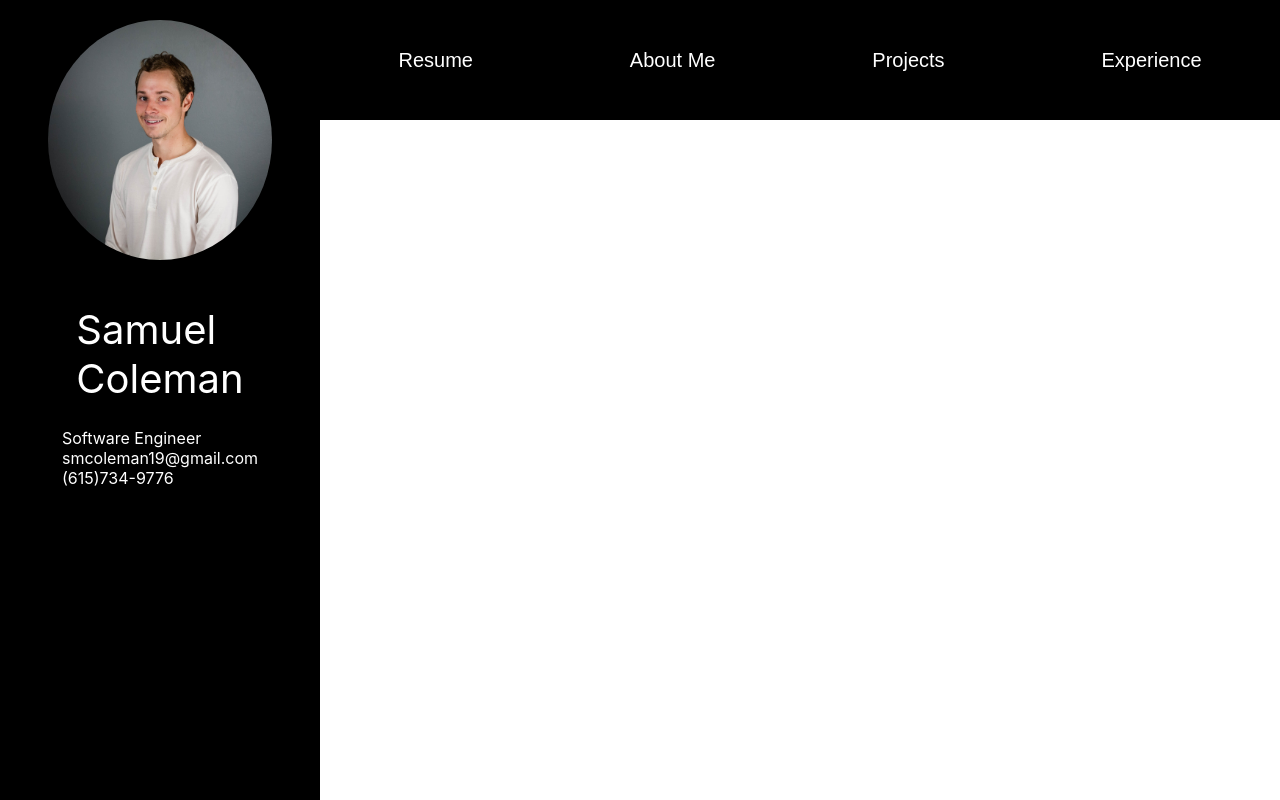
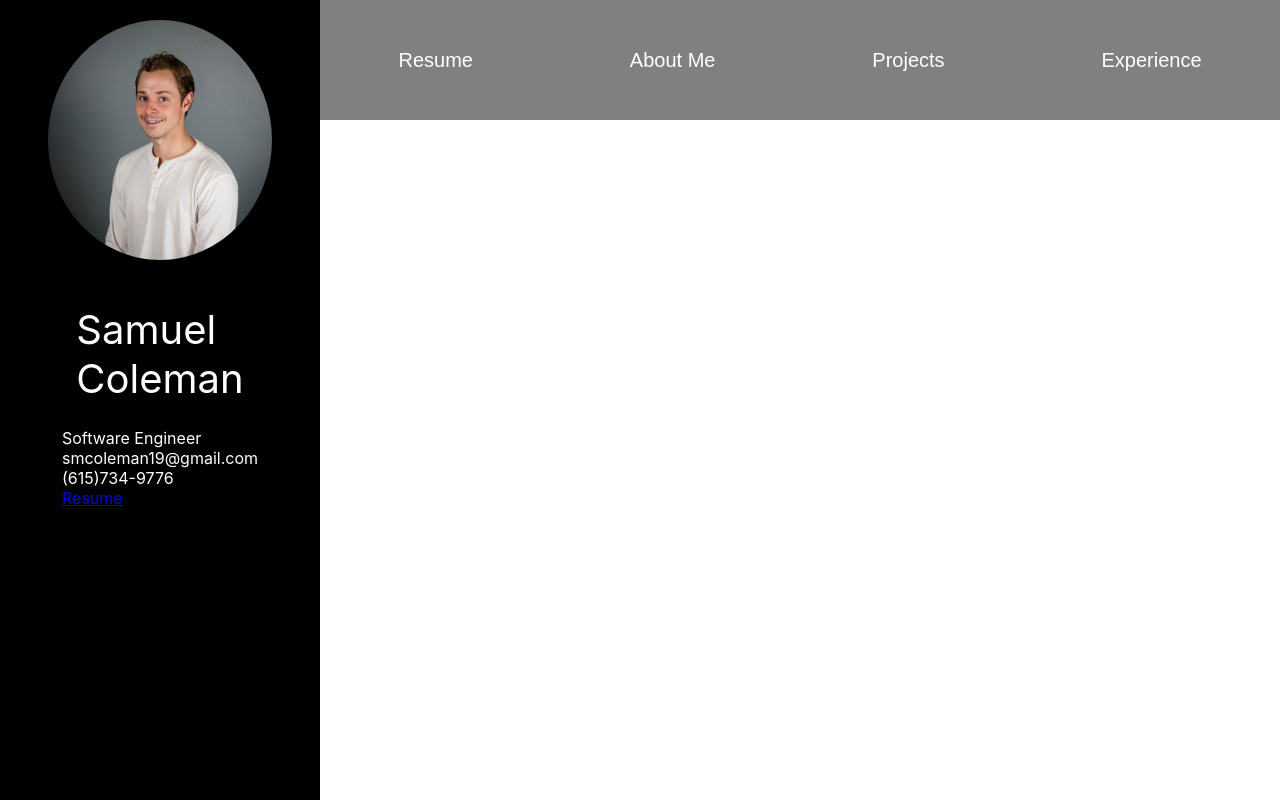
Before and after one commit to SamuelColeman/personal-website, a React (Create React App) app: page / in a window 1280 px wide. Built offline with nearby package versions, Linux system fonts and the light colour scheme.

Commit message:
Add resume link to heaader

```diff
--- a/src/components/Header/Header.js
+++ b/src/components/Header/Header.js
@@ -15,6 +15,7 @@ export default class Header extends Component {
 					<div>Software Engineer</div>
 					<div>smcoleman19@gmail.com</div>
 					<div>(615)734-9776</div>
+					<a href={"https://alumni.turing.io/sites/default/files/resumes/SamuelColeman_Resume.pdf"}>Resume</a>
 				</div>
 			</div>
 		)
--- a/src/components/Navigation/Navigation.css
+++ b/src/components/Navigation/Navigation.css
@@ -1,14 +1,14 @@
 .Navigation {
 	grid-area: navigation;
 	display: flex;
-	background: black;
+	background: gray;
 	flex-direction: row;
 	justify-content: space-around;
 }
 
 .nav-btn {
 	color: white;
-	background: black;
+	background: gray;
 	border: none;
 	font-size: 20px;
 }
--- a/src/components/ProjectCard/ProjectCard.css
+++ b/src/components/ProjectCard/ProjectCard.css
@@ -7,3 +7,6 @@
 	padding: 10px;
 	font-size: 15px;
 }
+
+.project-gif {
+}
--- a/src/components/ProjectCard/ProjectCard.js
+++ b/src/components/ProjectCard/ProjectCard.js
@@ -1,5 +1,6 @@
 import React, { Component } from 'react';
 import './ProjectCard.css';
+import pupdatesGif from '../../images/pupdatesGif.mov';
 
 export default class ProjectCard extends Component {
 	render() {
@@ -7,6 +8,9 @@ export default class ProjectCard extends Component {
 			<div className="ProjectCard">
 				<div className="project-title">PupDates</div>
 				<a className="project-link" href={"https://github.com/PupDates-CrossPol"}>GitHub</a>
+				<video className="project-gif" autoPlay="" loop="" muted="" data-reactid=".0.1.0.0">
+					<source src={pupdatesGif} type="video/mov" data-reactid=".0.1.0.0.0"/>
+				</video>
 			</div>
 		)
 	}
```
Also changed, not shown: 1 other file (tests, documents, lock files or other folders).
